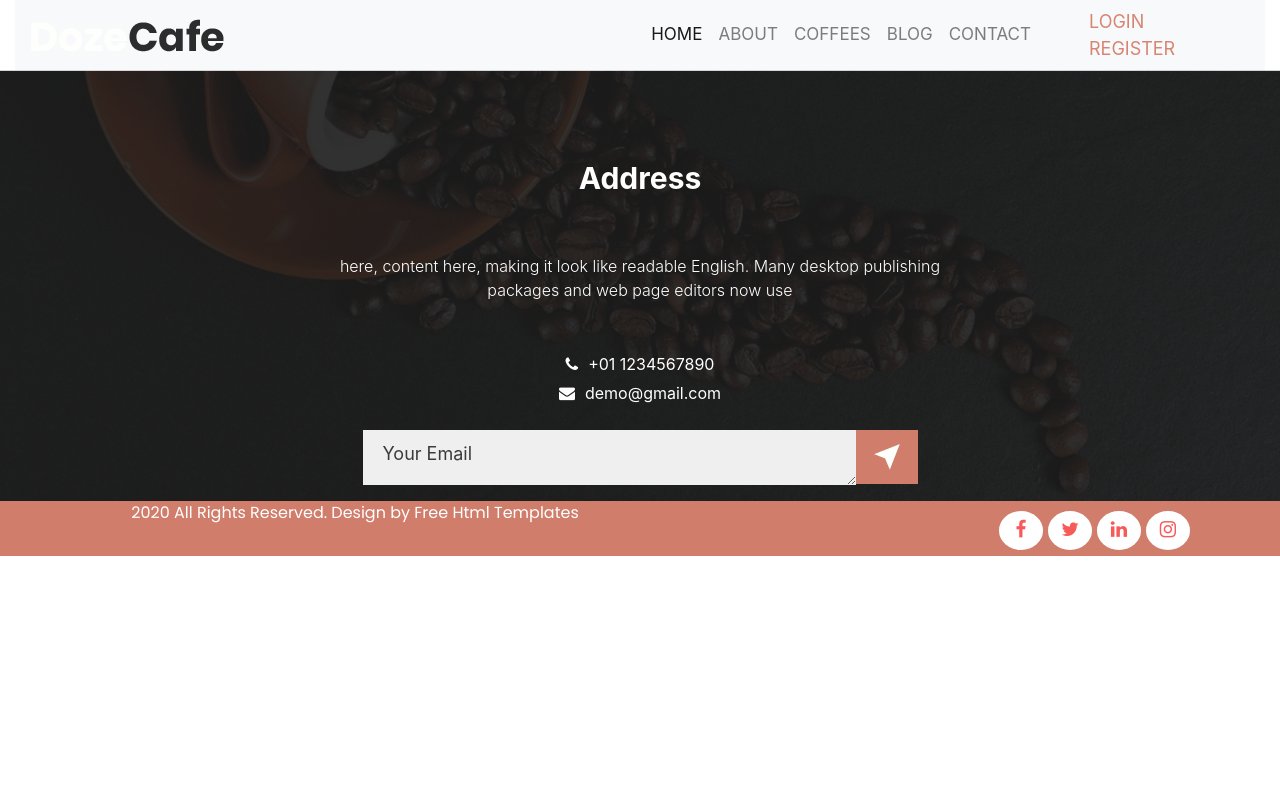
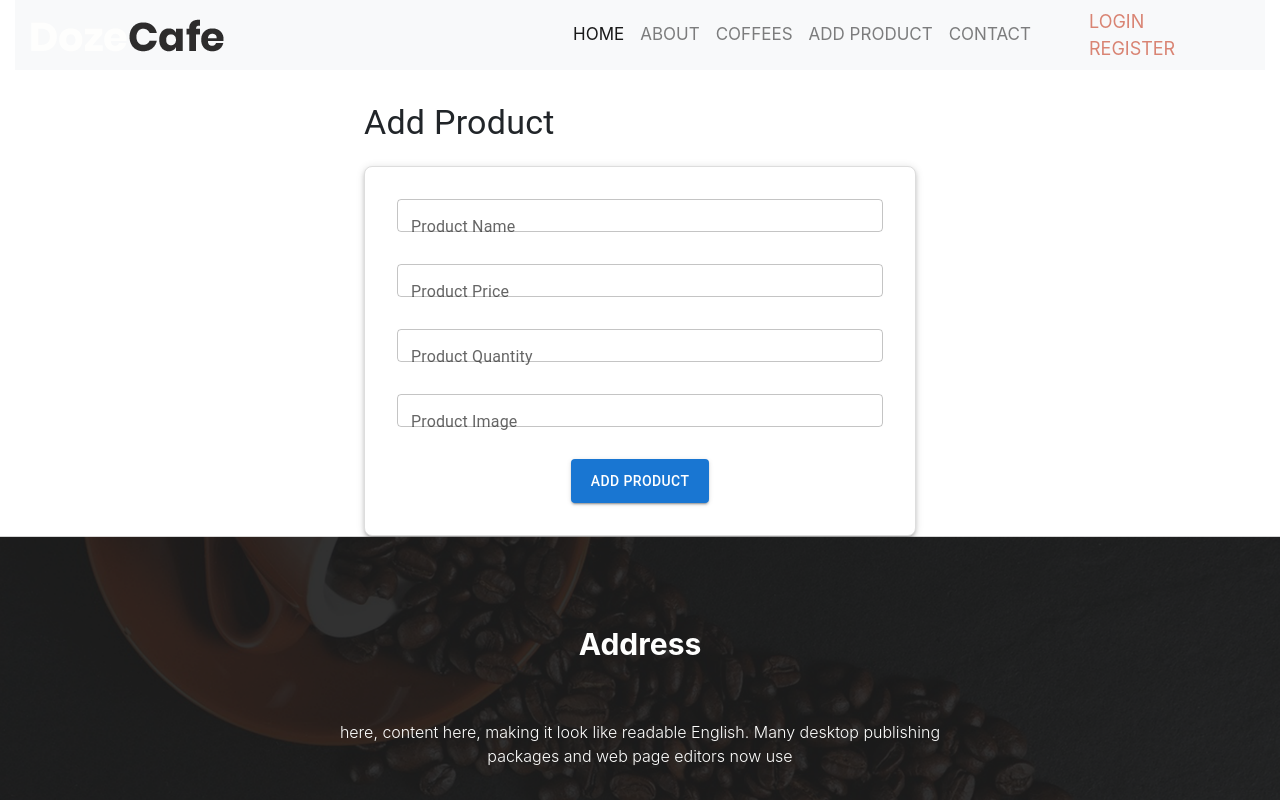
Before and after one commit to PashataDLG/producthub-frontend, a React (Vite) app: page /add-product in a window 1280 px wide. Shown: the top 800 px of the page. Built offline with nearby package versions, Linux system fonts and the light colour scheme.

Commit message:
Added page to create product

```diff
--- a/src/App.jsx
+++ b/src/App.jsx
@@ -4,12 +4,12 @@ import { Home } from './components/home/Home';
 import { Footer } from './components/footer/Footer';
 import { Copyright } from './components/copyright/Copyright';
 import { About } from './components/about/About';
-import { Blog } from './components/blog/Blog';
 import { Coffees } from './components/coffees/Coffees';
 import { Contact } from './components/contact/Contact';
 import { Login } from './components/login/Login';
 import { Register } from './components/register/Register';
 import LoadingOverlay from './components/loading/Loading';
+import AddProduct from './components/add-product/AddProduct';
 
 function App() {
     return (
@@ -22,9 +22,9 @@ function App() {
                     <Route path='/login' element={<Login />} />
                     <Route path='/register' element={<Register />} />
                     <Route path='/about' element={<About />} />
-                    <Route path='/blog' element={<Blog />} />
                     <Route path='/coffees' element={<Coffees />} />
                     <Route path='/contact' element={<Contact />} />
+                    <Route path='/add-product' element={<AddProduct />}/>
                 </Routes>
                 <Footer />
                 <Copyright />
--- /dev/null
+++ b/src/components/add-product/AddProduct.jsx
@@ -0,0 +1,85 @@
+import { Container, Box, Typography, TextField, Button, Grid } from '@mui/material';
+
+const AddProduct = () => {
+
+
+    return (
+        <Container maxWidth="sm" sx={{ paddingTop: 4 }}>
+            <Typography variant="h4" gutterBottom>
+                Add Product
+            </Typography>
+            <Box
+                sx={{
+                    padding: 4,
+                    border: '1px solid #ddd',
+                    borderRadius: 2,
+                    boxShadow: 3,
+                    backgroundColor: '#fff',
+                }}
+            >
+                <form>
+                    <Grid container spacing={2}>
+                        <Grid item xs={12}>
+                            <TextField
+                                fullWidth
+                                label="Product Name"
+                                name="productName"
+                                value=""
+                                variant="outlined"
+                                sx={{ marginBottom: 2 }}
+                            />
+                        </Grid>
+                        <Grid item xs={12}>
+                            <TextField
+                                fullWidth
+                                label="Product Price"
+                                name="productPrice"
+                                value=""
+                                variant="outlined"
+                                type="number"
+                                sx={{ marginBottom: 2 }}
+                            />
+                        </Grid>
+                        <Grid item xs={12}>
+                            <TextField
+                                fullWidth
+                                label="Product Quantity"
+                                name="productQuantity"
+                                value=""
+                                variant="outlined"
+                                type="number"
+                                sx={{ marginBottom: 2 }}
+                            />
+                        </Grid>
+                        <Grid item xs={12}>
+                            <TextField
+                                fullWidth
+                                label="Product Image"
+                                name="productImg"
+                                value=""
+                                variant="outlined"
+                                sx={{ marginBottom: 2 }}
+                            />
+                        </Grid>
+                        <Grid item xs={12}>
+                            <Button
+                                variant="contained"
+                                color="primary"
+                                type="submit"
+                                sx={{
+                                    display: 'block',
+                                    margin: 'auto',
+                                    padding: '10px 20px',
+                                }}
+                            >
+                                Add Product
+                            </Button>
+                        </Grid>
+                    </Grid>
+                </form>
+            </Box>
+        </Container>
+    );
+};
+
+export default AddProduct;
--- a/src/components/navigation/Navigation.jsx
+++ b/src/components/navigation/Navigation.jsx
@@ -40,8 +40,8 @@ export const Navigation = () => {
                             </Link>
                         </li>
                         <li className="nav-item">
-                            <Link className="nav-link" to="/blog">
-                                Blog
+                            <Link className="nav-link" to="/add-product">
+                                Add Product
                             </Link>
                         </li>
                         <li className="nav-item">
```
